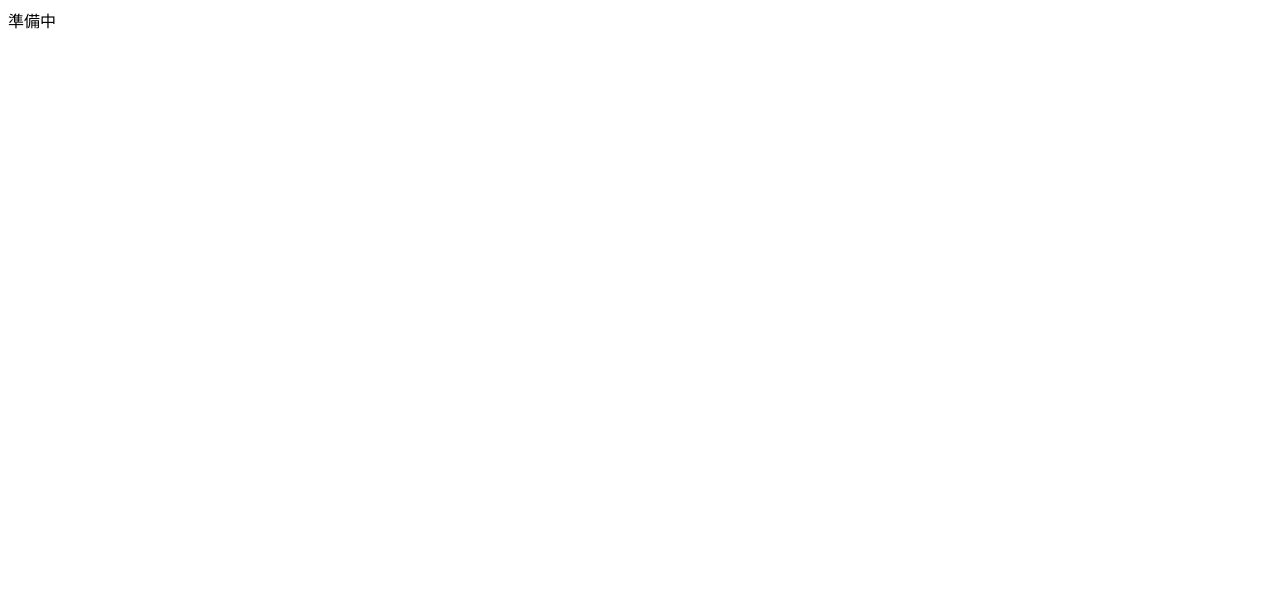
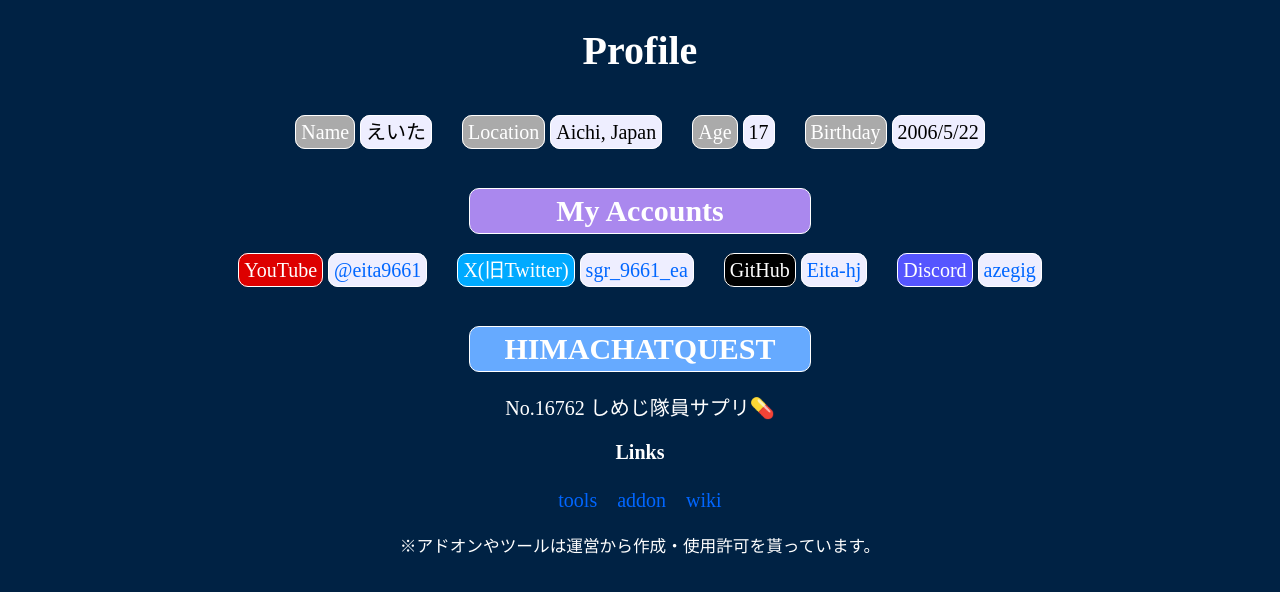
Before and after one commit to noir-chat-9661/noir-chat-9661.github.io, a plain HTML site: page index.html in a window 1280 px wide. Drawn offline with Linux system fonts and the light colour scheme; a web font is replaced by a local one.

Commit message:
Add files via upload

```diff
--- a/index.html
+++ b/index.html
@@ -1 +1,70 @@
-準備中
+<!DOCTYPE html>
+<html lang="ja">
+  <head>
+    <meta charset="utf-8" />
+    <meta name="viewport" content="width=device-width, initial-scale=1" />
+
+    <title>My Profile</title>
+    <link rel="stylesheet" href="./style.css" />
+    <script src="./script.js" defer></script>
+  </head>
+  <body onload="loaded()">
+    <center>
+      <h1>Profile</h1>
+      <div id="prof1">
+        <span class="block">
+          <span class="left">Name</span>
+          <span class="right">えいた</span> </span
+        ><wbr />
+        <span class="block">
+          <span class="left">Location</span>
+          <span class="right">Aichi, Japan</span> </span
+        ><wbr />
+        <span class="block">
+          <span class="left">Age</span>
+          <span class="right" id="age"></span><wbr /> </span
+        ><wbr />
+        <span class="block">
+          <span class="left">Birthday</span>
+          <span class="right">2006/5/22</span>
+        </span>
+      </div>
+      <br />
+      <div id="prof2">
+        <h2 class="sns">My Accounts</h2>
+        <span class="block">
+          <span class="left youtube">YouTube</span>
+          <span class="right"
+            ><a href="https://youtube.com/@eita9661">@eita9661</a></span
+          > </span
+        ><wbr />
+        <span class="block">
+          <span class="left twitter">X(旧Twitter)</span>
+          <span class="right"
+            ><a href="https://twitter.com/sgr_9661_ea">sgr_9661_ea</a></span
+          > </span
+        ><wbr />
+        <span class="block">
+          <span class="left github">GitHub</span>
+          <span class="right"
+            ><a href="https://github.com/Eita-hj">Eita-hj</a></span
+          > </span
+        ><wbr />
+        <span class="block">
+          <span class="left discord">Discord</span>
+          <span class="right"
+            ><a href="https://discord.com/users/717287025442816051"
+              >azegig</a
+            ></span
+          >
+        </span>
+      </div>
+      <br />
+      <h2 class="hcq">HIMACHATQUEST</h2>
+      <p>No.16762 しめじ隊員サプリ💊</p>
+      <p><b>Links</b></p>
+      <p><a href="http://hcqtools.com/">tools</a>　<a href="http://hcqaddon.com">addon</a>　<a href="http://hcqwiki.com/">wiki</a></p>
+      <p><small>※アドオンやツールは運営から作成・使用許可を貰っています。</small></p>
+    </center>
+  </body>
+</html>
--- /dev/null
+++ b/script.js
@@ -0,0 +1,7 @@
+function loaded() {
+  const d = new Date();
+  document.getElementById("age").innerHTML =
+    d.getFullYear() -
+    2006 -
+    (Date.now() >= new Date(`${d.getFullYear()}/05/22 0:00`) ? 0 : 1);
+}
--- /dev/null
+++ b/style.css
@@ -0,0 +1,86 @@
+@import url('https://fonts.googleapis.com/css?family=Zen+Antique');
+
+html {
+  font-family: "Zen Antique", serif;
+  background-color: #002244;
+  font-size: 20px;
+}
+
+h1 {
+  color: #ffffff;
+  text-align: center;
+}
+
+h2 {
+  width: 11em;
+  margin: 5px;
+  padding: 5px;
+  text-align: center;
+  border: 1px solid #ffffff;
+  border-radius: 10px;
+}
+
+h2.hcq {
+  background-color: #66aaff;
+  color: #ffffff;
+}
+
+h2.sns {
+  background-color: #aa88ee;
+  color: #ffffff;
+}
+
+a {
+  text-decoration: none;
+  color: #0066ff
+}
+
+p {
+  color: #ffffff;
+}
+
+tr {
+  color: #ffffff;
+}
+
+.block {
+  padding: 5px;
+  display: inline-block;
+  margin: 10px;
+  white-space: nowrap;
+}
+
+.left {
+  background-color: #aaaaaa;
+  color: #ffffff;
+  padding: 5px;
+  text-align: center;
+  border: 1px solid #ffffff;
+  border-radius: 10px;
+}
+
+.right {
+  background-color: #eeeeff;
+  color: #000000;
+  padding: 5px;
+  margin: auto;
+  border: 1px solid #ffffff;
+  text-align: center;
+  border-radius: 10px;
+}
+
+.youtube {
+  background-color: #dd0000;
+}
+
+.twitter {
+  background-color: #00aaff;
+}
+
+.github {
+  background-color: #000000;
+}
+
+.discord {
+  background-color: #5555ff;
+}
```
